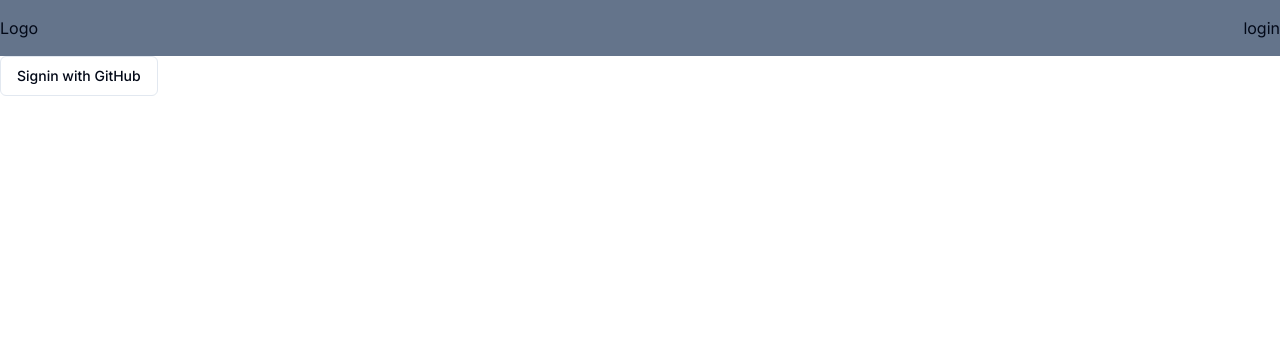
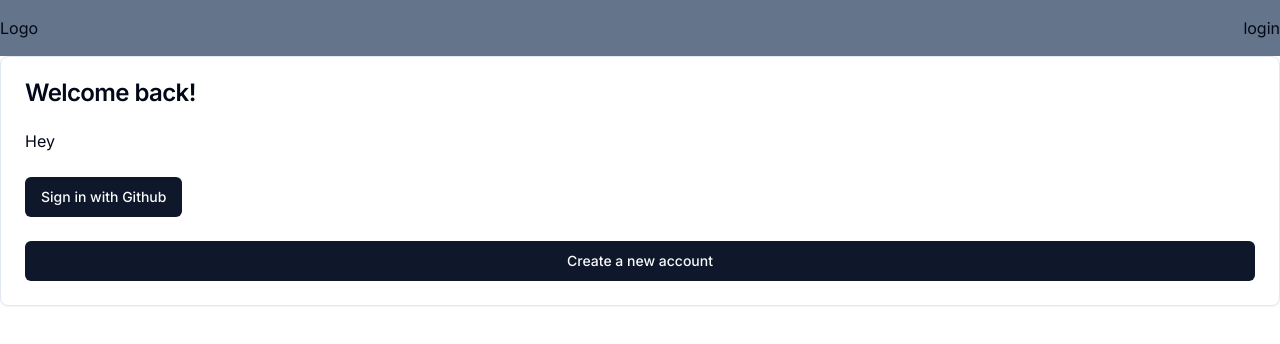
Before and after one commit to mimoriam/next_ecommerce_sprout, a Next.js app: page /auth/login in a window 1280 px wide. Shown: the top 344 px of the page. Built offline with nearby package versions, Linux system fonts and the light colour scheme; no server answers.

Commit message:
Commit #16 - Login page styled

```diff
--- a/app/auth/login/page.tsx
+++ b/app/auth/login/page.tsx
@@ -1,20 +1,5 @@
-import { Button } from "@/components/ui/button";
-import { signIn } from "@/auth";
+import { LoginForm } from "@/components/auth/LoginForm";
 
 export default function Login() {
-  return (
-    <>
-      <form
-        action={async () => {
-          "use server";
-          await signIn("github");
-        }}
-      >
-        {" "}
-        <Button variant="outline" type="submit">
-          Signin with GitHub
-        </Button>
-      </form>
-    </>
-  );
+  return <LoginForm />;
 }
--- a/auth.ts
+++ b/auth.ts
@@ -16,10 +16,10 @@ export const { handlers, signIn, signOut, auth } = NextAuth({
       return token;
     },
 
-    async redirect({ url, baseUrl }) {
-      // Redirect to home after login
-      return baseUrl;
-    },
+    // async redirect({ url, baseUrl }) {
+    //   // Redirect to home after login
+    //   return baseUrl;
+    // },
   },
   events: {
     createUser: async ({ user }) => {},
--- /dev/null
+++ b/components/auth/AuthCard.tsx
@@ -0,0 +1,43 @@
+import {
+  Card,
+  CardContent,
+  CardFooter,
+  CardHeader,
+  CardTitle,
+} from "@/components/ui/card";
+import React from "react";
+import Socials from "@/components/auth/Socials";
+import { BackButton } from "@/components/auth/BackButton";
+
+type CardWrapperProps = {
+  children: React.ReactNode;
+  cardTitle: string;
+  backButtonHref: string;
+  backButtonLabel: string;
+  showSocials?: boolean;
+};
+
+export const AuthCard = ({
+  children,
+  cardTitle,
+  backButtonHref,
+  backButtonLabel,
+  showSocials,
+}: CardWrapperProps) => {
+  return (
+    <Card>
+      <CardHeader>
+        <CardTitle>{cardTitle}</CardTitle>
+      </CardHeader>
+      <CardContent>{children}</CardContent>
+      {showSocials && (
+        <CardFooter>
+          <Socials />
+        </CardFooter>
+      )}
+      <CardFooter>
+        <BackButton href={backButtonHref} label={backButtonLabel} />
+      </CardFooter>
+    </Card>
+  );
+};
--- /dev/null
+++ b/components/auth/BackButton.tsx
@@ -0,0 +1,20 @@
+"use client";
+
+import Link from "next/link";
+import { Button } from "@/components/ui/button";
+
+export const BackButton = ({
+  href,
+  label,
+}: {
+  href: string;
+  label: string;
+}) => {
+  return (
+    <Button className="w-full font-medium">
+      <Link aria-label={label} href={href}>
+        {label}
+      </Link>
+    </Button>
+  );
+};
--- /dev/null
+++ b/components/auth/LoginForm.tsx
@@ -0,0 +1,18 @@
+"use client";
+
+import { AuthCard } from "@/components/auth/AuthCard";
+
+export const LoginForm = () => {
+  return (
+    <AuthCard
+      cardTitle="Welcome back!"
+      backButtonHref="/auth/register"
+      backButtonLabel="Create a new account"
+      showSocials
+    >
+      <div>
+        <h1>Hey</h1>
+      </div>
+    </AuthCard>
+  );
+};
--- /dev/null
+++ b/components/auth/Socials.tsx
@@ -0,0 +1,21 @@
+"use client";
+
+import { Button } from "@/components/ui/button";
+import { signIn } from "next-auth/react";
+
+export default function Socials() {
+  return (
+    <div>
+      <Button
+        onClick={() =>
+          signIn("github", {
+            redirect: true,
+            callbackUrl: "/",
+          })
+        }
+      >
+        Sign in with Github
+      </Button>
+    </div>
+  );
+}
```
